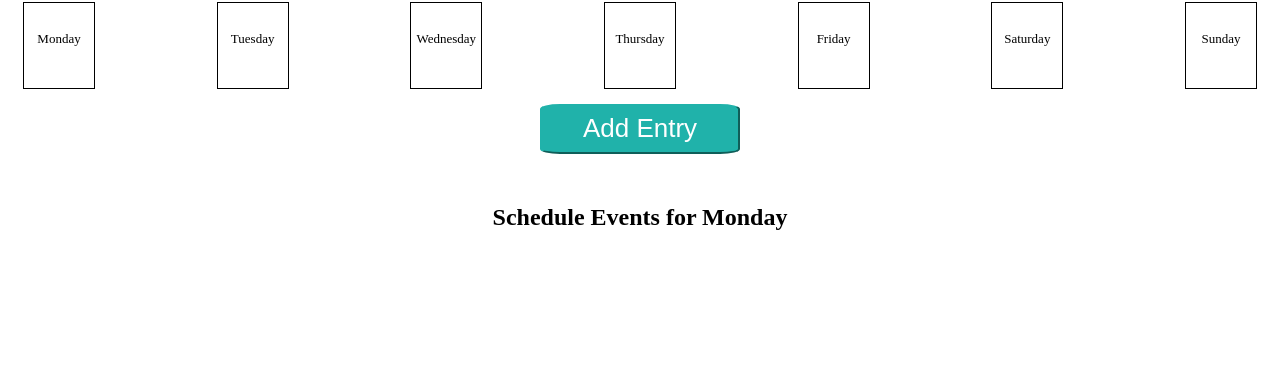
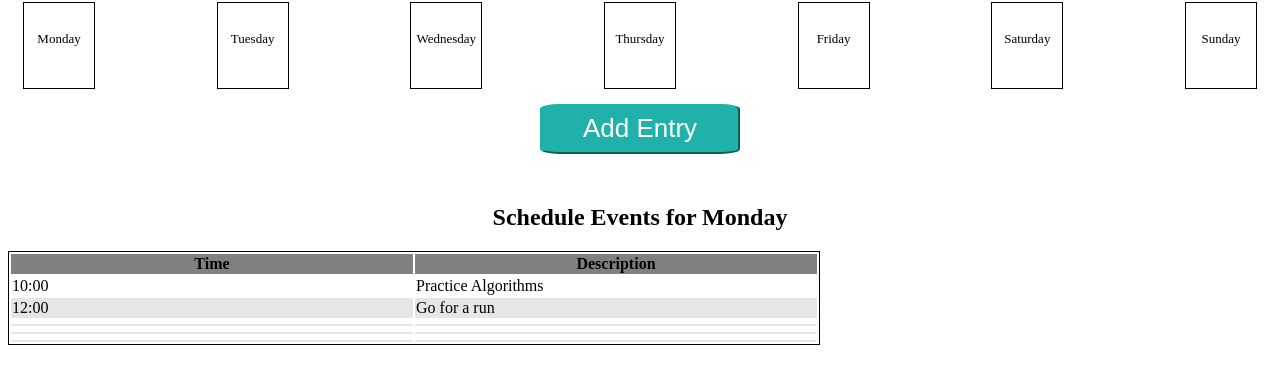
Before and after one commit to alanho-05/week-planner, a website: page index.html in a window 1280 px wide. Shown: the part 78-462 px from the top of the page. Drawn offline with Linux system fonts and the light colour scheme.

Commit message:
updated table

```diff
--- a/index.html
+++ b/index.html
@@ -40,14 +40,55 @@
     </div>
   </div>
   <h2>Schedule Events for <span>Monday</span></h2>
+  <table>
+    <thead>
+      <tr>
+        <th>Time</th>
+        <th>Description</th>
+      </tr>
+    </thead>
+    <tbody>
+      <tr>
+        <td>10:00</td>
+        <td>Practice Algorithms</td>
+      </tr>
+      <tr>
+        <td>12:00</td>
+        <td>Go for a run</td>
+
+      </tr>
+      <tr>
+        <td> </td>
+        <td> </td>
+      </tr>
+      <tr>
+        <td> </td>
+        <td> </td>
+      </tr>
+      <tr>
+        <td> </td>
+        <td> </td>
+      </tr>
+      <tr>
+        <td> </td>
+        <td> </td>
+      </tr>
+      <tr>
+        <td> </td>
+        <td> </td>
+      </tr>
+      <tr>
+        <td> </td>
+        <td> </td>
+      </tr>
+    </tbody>
+  </table>
   <div class="column-full">
-
     <div class="row">
       <h2 class="add-entry">
         Add Entry
       </h2>
       <form class="form">
-
         <div class="column-half hide ">
           <label for="weekday"></label>
           <select name="day" placeholder="Day of Week">
--- a/main.js
+++ b/main.js
@@ -50,3 +50,16 @@ $form.addEventListener('submit', function (event) {
   };
   data.entries.unshift(entry);
 });
+
+const $dayOf = document.querySelectorAll('.week-day');
+const $weekOf = document.querySelector('.row-weekday');
+const $weekDayHeader = document.querySelector('span');
+
+$weekOf.addEventListener('click', function (event) {
+  for (let i = 0; i < $dayOf.length; i++) {
+    if ($dayOf[i].textContent === event.target.textContent) {
+      $weekDayHeader.textContent = $dayOf[i].textContent;
+    }
+  } console.log('event', event.target.textContent);
+});
+console.log($dayOf);
--- a/styles.css
+++ b/styles.css
@@ -178,3 +178,20 @@ h2 {
   justify-content: space-between;
   margin: 15px;
 }
+
+table {
+  empty-cells: show;
+  border: 1px solid;
+}
+
+tr:nth-child(even) {
+  background-color: #e6e6e6;
+}
+
+td {
+  width: 400px;
+}
+
+th {
+  background-color: grey;
+}
```
